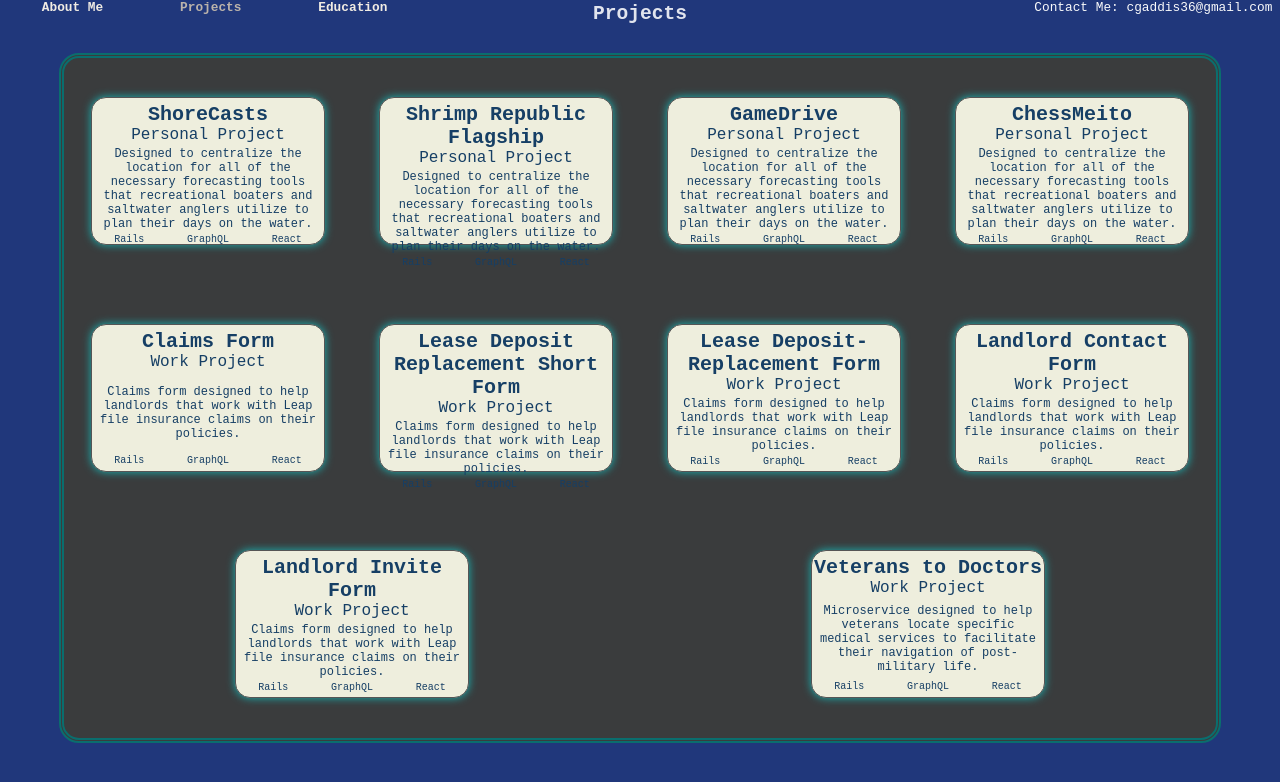
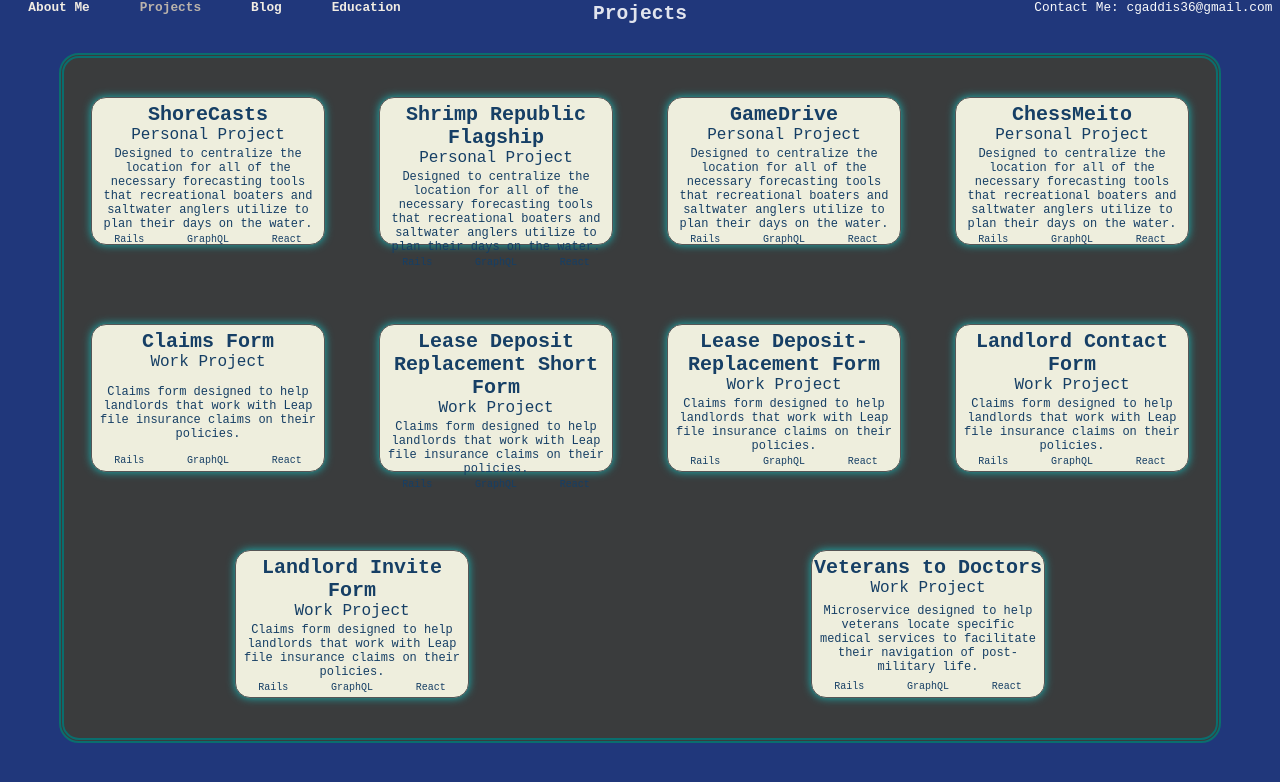
Before and after one commit to cgaddis36/portfolio-site, a React (Create React App) app: page /projects in a window 1280 px wide. Shown: the top 782 px of the page. Built offline with nearby package versions, Linux system fonts and the light colour scheme.

Commit message:
add Blog to navbar

```diff
--- a/src/components/features/navBar.js
+++ b/src/components/features/navBar.js
@@ -19,6 +19,12 @@
       Projects
     </div>
     <div
+      onClick={() => navigate('/blog')}
+      className={active === 'blog' ? styles.active : styles.navButton}
+    >
+      Blog
+    </div>
+    <div
       onClick={() => navigate('/education')}
       className={active === 'education' ? styles.active : styles.navButton}
     >
```
